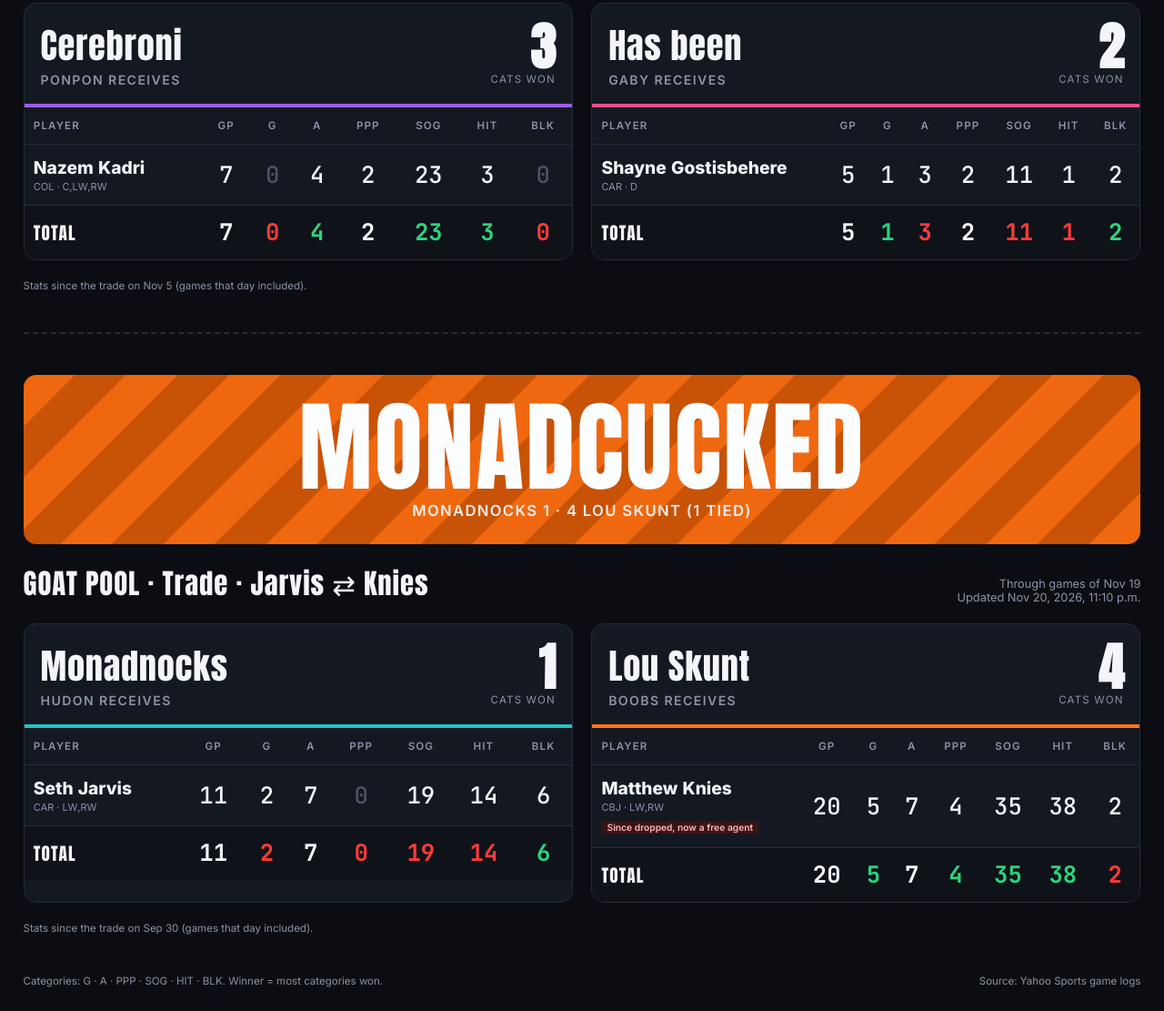
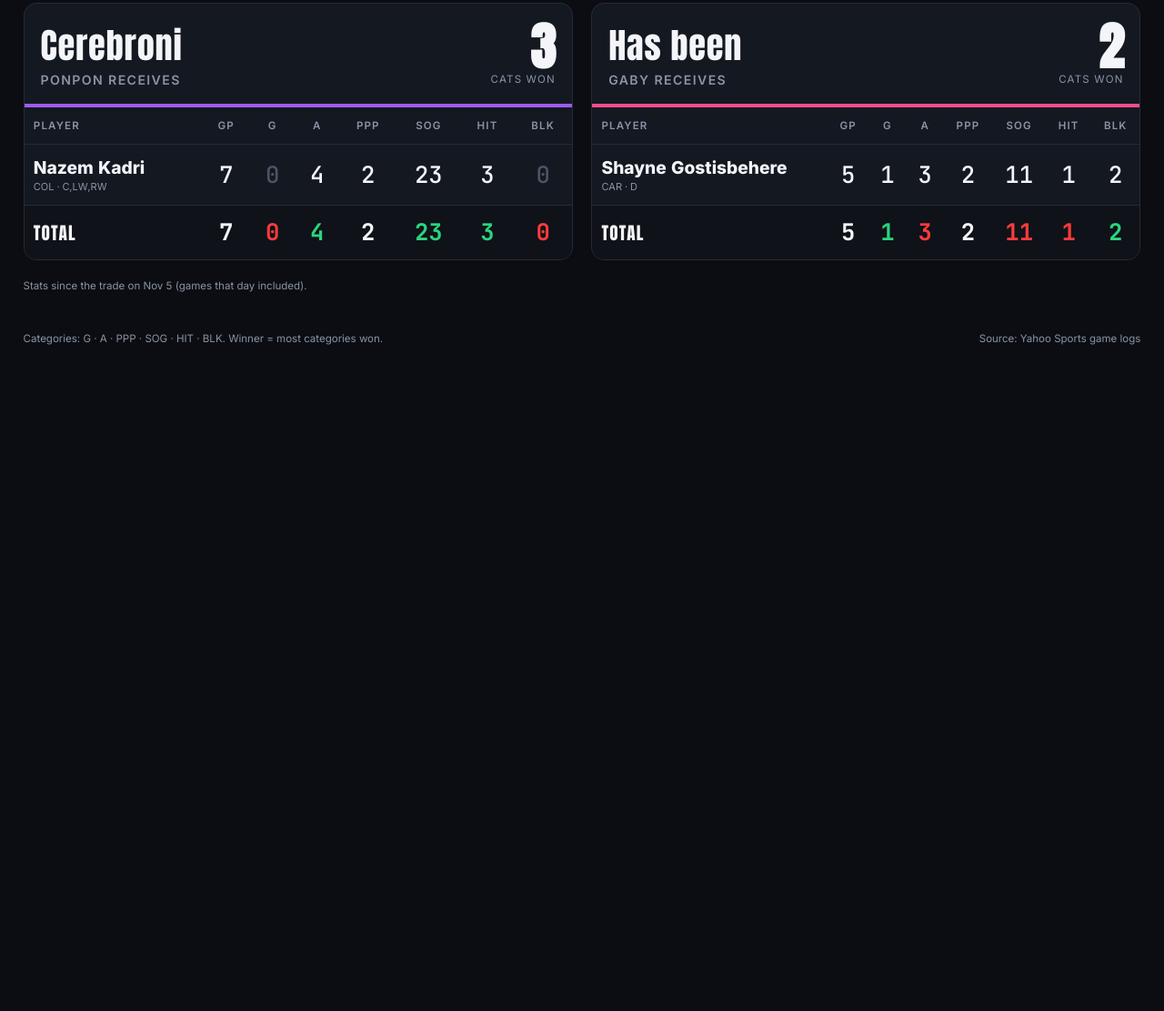
Before and after one commit to vincentlesperance-stack/scoreboard, a plain HTML site: page index.html in a window 1280 px wide. Shown: the part 1068-2179 px from the top of the page at 91% size. After the commit the page ends 1473 px from the top, so only its background shows below. Drawn offline with Linux system fonts and the light colour scheme.

Commit message:
Remove Jarvis-Knies trade section (Knies now a free agent)
Co-Authored-By: Claude Opus 5.5 <noreply@anthropic.com>
Claude-Session: https://claude.ai/code/session_01MJLzL6Ukf2tZ3zki2L43Tw

```diff
--- a/data3.json
+++ /dev/null
@@ -1,23 +0,0 @@
-{
-  "updated": "2026-11-20T18:10:00-05:00",
-  "through": "2026-11-19",
-  "tradeDate": "2026-09-30",
-  "sides": [
-    {
-      "key": "hudon3",
-      "team": "Monadnocks",
-      "owner": "Hudon",
-      "players": [
-        {"name": "Seth Jarvis", "nhl": "CAR", "pos": "LW,RW", "gp": 11, "g": 2, "a": 7, "ppp": 0, "sog": 19, "hit": 14, "blk": 6, "note": ""}
-      ]
-    },
-    {
-      "key": "boobs",
-      "team": "Lou Skunt",
-      "owner": "Boobs",
-      "players": [
-        {"name": "Matthew Knies", "nhl": "CBJ", "pos": "LW,RW", "gp": 20, "g": 5, "a": 7, "ppp": 4, "sog": 35, "hit": 38, "blk": 2, "note": "Since dropped, now a free agent"}
-      ]
-    }
-  ]
-}
--- a/index.html
+++ b/index.html
@@ -24,8 +24,6 @@
   .banner.blue{background:repeating-linear-gradient(-45deg,#1859d6 0 40px,#0f43a8 40px 80px);animation:pulse 1.6s ease-in-out infinite}
   .banner.gold{background:repeating-linear-gradient(-45deg,#c99a06 0 40px,#a87f00 40px 80px);color:#140f00;animation:pulse 1.6s ease-in-out infinite}
   .banner.pink{background:repeating-linear-gradient(-45deg,#d6246b 0 40px,#b0154f 40px 80px);animation:pulse 1.6s ease-in-out infinite}
-  .banner.teal{background:repeating-linear-gradient(-45deg,#0f9a9a 0 40px,#0a7a7a 40px 80px);animation:pulse 1.6s ease-in-out infinite}
-  .banner.orange{background:repeating-linear-gradient(-45deg,#e8650f 0 40px,#c24f06 40px 80px);animation:pulse 1.6s ease-in-out infinite}
   .banner.even{background:#2a2f3b;color:#cfd5e2}
   .banner small{display:block;font-family:Inter,sans-serif;font-weight:600;font-size:clamp(13px,1.3vw,22px);letter-spacing:.08em;margin-top:.6em;opacity:.9}
   @keyframes pulse{0%,100%{filter:brightness(1)}50%{filter:brightness(1.25)}}
@@ -40,7 +38,6 @@
   .side .top{padding:clamp(12px,1.4vw,22px);display:flex;justify-content:space-between;align-items:center;border-bottom:4px solid}
   .side.gab .top{border-color:var(--gab)} .side.amine .top{border-color:var(--amine)}
   .side.ponpon .top{border-color:var(--ponpon)} .side.gaby .top{border-color:var(--gaby)}
-  .side.hudon3 .top{border-color:#22c3c3} .side.boobs .top{border-color:#ff7a1a}
   .side .team{font-family:Anton,sans-serif;font-size:clamp(26px,3vw,52px);letter-spacing:.02em}
   .side .owner{color:var(--mute);font-weight:600;font-size:clamp(13px,1.1vw,18px);text-transform:uppercase;letter-spacing:.1em}
   .side .cats{text-align:right}
@@ -81,13 +78,6 @@
   <div class="foot">Stats since the trade on Nov 5 (games that day included).</div>
 </section>
 
-<section class="trade" id="t3">
-  <div class="banner even">Loading…</div>
-  <header><h1>GOAT POOL · Trade · Jarvis ⇄ Knies</h1><div class="meta"></div></header>
-  <div class="sides"></div>
-  <div class="foot">Stats since the trade on Sep 30 (games that day included).</div>
-</section>
-
 <footer>
   <span>Categories: G · A · PPP · SOG · HIT · BLK. Winner = most categories won.</span>
   <span>Source: Yahoo Sports game logs</span>
@@ -106,11 +96,7 @@ const TRADES=[
   {el:"t1", file:"data1.json",
    owners:{ponpon:"Ponpon",gaby:"Gaby"},
    winA:{text:"PONPON IS KING",cls:"gold"},     // side A (Kadri) ahead
-   winB:{text:"GABY GUARANTEE",cls:"pink"}},    // side B (Gostisbehere) ahead
-  {el:"t3", file:"data3.json",
-   owners:{hudon3:"Hudon",boobs:"Boobs"},
-   winA:{text:"SORRY BOOBS",cls:"teal"},        // side A (Jarvis, Monadnocks) ahead
-   winB:{text:"MONADCUCKED",cls:"orange"}}      // side B (Knies, Lou Skunt) ahead
+   winB:{text:"GABY GUARANTEE",cls:"pink"}}     // side B (Gostisbehere) ahead
 ];
 
 function render(cfg,data){
```
